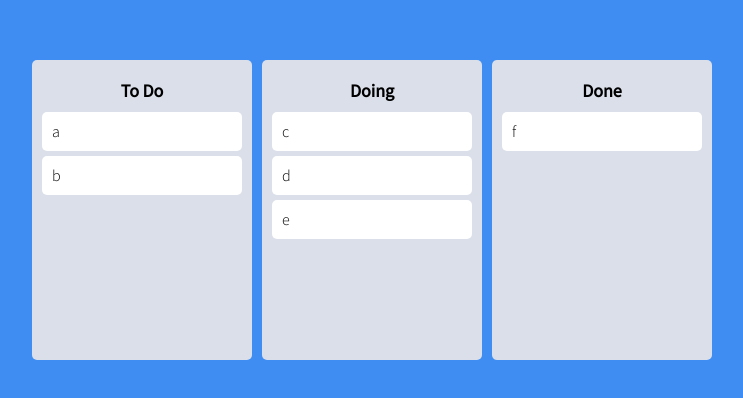
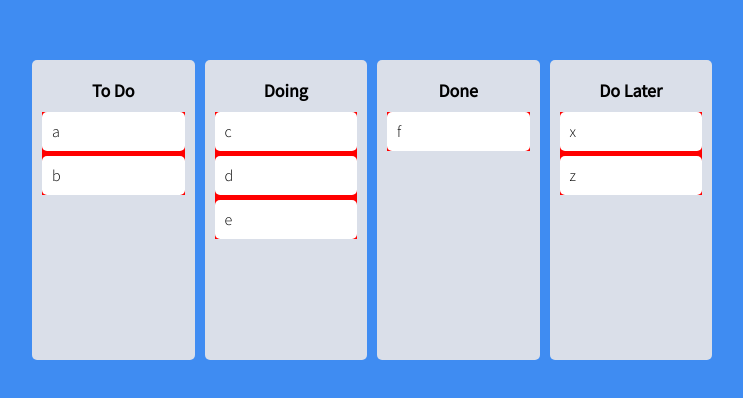
Before and after one commit to seokjuna/trello-clone, a React (Create React App) app: page / in a window 1280 px wide. Shown: the part 190-588 px from the top of the page, without its empty margins (268-1011 px from the left). Built offline with nearby package versions, Linux system fonts and the light colour scheme.

Commit message:
5.9 Cross Board Movement

```diff
--- a/src/App.tsx
+++ b/src/App.tsx
@@ -27,8 +27,9 @@
   const onDragEnd = (info : DropResult) => {
     console.log(info);
     const { destination, draggableId, source } = info;
+    if (!destination) return;
     if (destination?.droppableId === source.droppableId) {
-      // same board movement.
+      // same board movement
       setToDos((allBoards) => {
         const boardCopy = [...allBoards[source.droppableId]];
         boardCopy.splice(source.index, 1);
@@ -36,6 +37,20 @@
         return {
           ...allBoards,
           [source.droppableId]: boardCopy,
+        };
+      });
+    }
+    if (destination?.droppableId !== source.droppableId) {
+      // cross board movement
+      setToDos((allBoards) => {
+        const sourceBoard = [...allBoards[source.droppableId]];
+        const destinationBoard = [...allBoards[destination.droppableId]];
+        sourceBoard.splice(source.index, 1);
+        destinationBoard.splice(destination?.index, 0, draggableId);
+        return {
+          ...allBoards,
+          [source.droppableId]: sourceBoard,
+          [destination.droppableId]: destinationBoard,
         };
       });
     }
--- a/src/atoms.tsx
+++ b/src/atoms.tsx
@@ -10,5 +10,6 @@
         "To Do": ["a", "b"],
         Doing: ["c", "d", "e"],
         Done: ["f"],
+        "Do Later": ["x", "z"],
     },
 });
--- a/src/components/Board.tsx
+++ b/src/components/Board.tsx
@@ -29,7 +29,11 @@
             <Title>{boardId}</Title>
             <Droppable droppableId={boardId}>
                 {(magic, snapshot) => (
-                <div ref={magic.innerRef} {...magic.droppableProps}>
+                <div
+                    style={{ backgroundColor: "red" }}
+                    ref={magic.innerRef}
+                    {...magic.droppableProps}
+                >
                     {toDos.map((toDo, index) => (
                     <DraggableCard key={toDo} index={index} toDo={toDo} />
                     ))}
```
